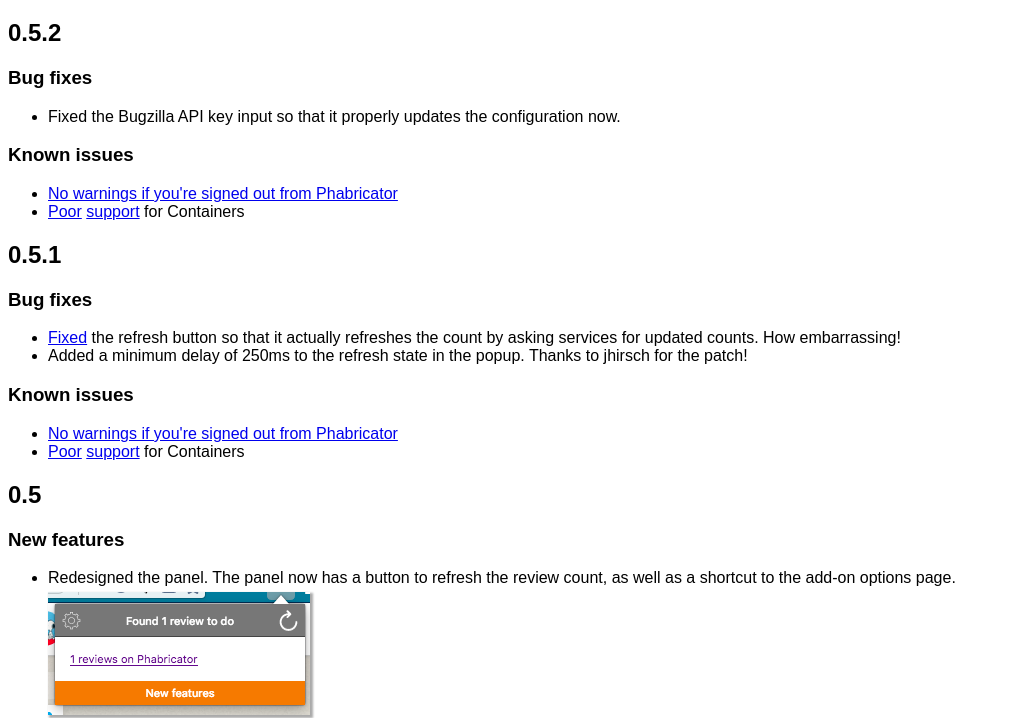
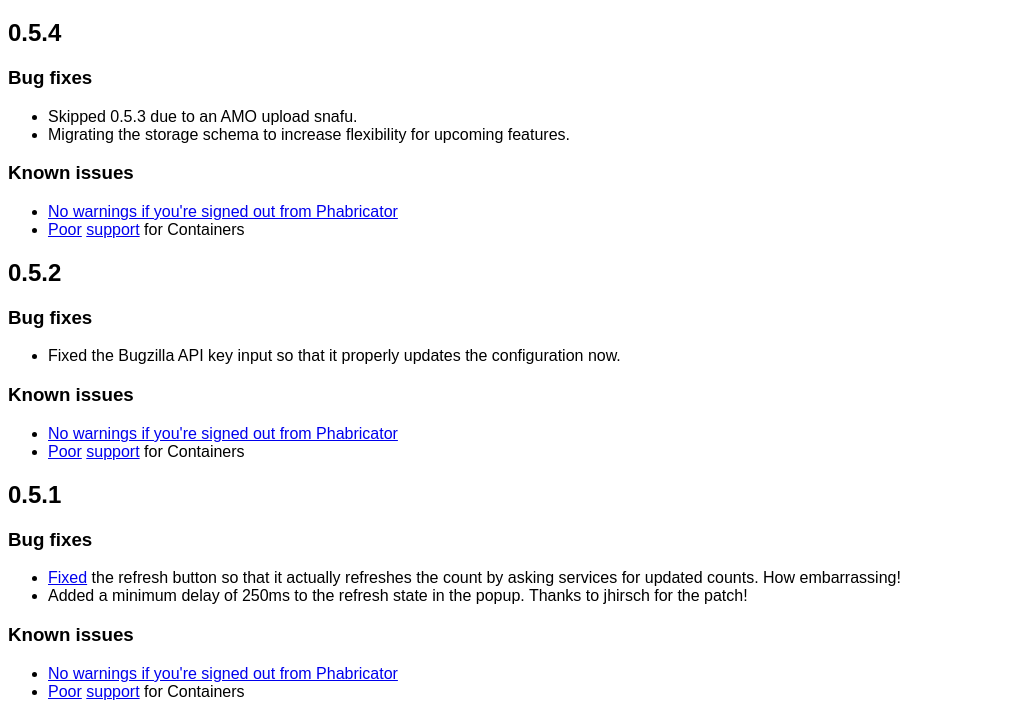
Before and after one commit to mikeconley/myqonly, a browser extension: page addon/content/release-notes/release-notes.html in a window 1280 px wide. Shown: the part 61-779 px from the top of the page, without its empty margins (0-1009 px from the left). Drawn offline with Linux system fonts and the light colour scheme.

Commit message:
Release 0.5.4

```diff
--- a/addon/content/release-notes/release-notes.html
+++ b/addon/content/release-notes/release-notes.html
@@ -8,6 +8,20 @@
 </head>
 <body>
   <h1>MyQOnly Release Notes</h1>
+
+  <section data-version="0.5.4">
+    <h2>0.5.4</h2>
+    <h3>Bug fixes</h3>
+    <ul>
+      <li>Skipped 0.5.3 due to an AMO upload snafu.</li>
+      <li>Migrating the storage schema to increase flexibility for upcoming features.</li>
+    </ul>
+    <h3>Known issues</h3>
+    <ul>
+      <li><a href="https://github.com/mikeconley/myqonly/issues/19">No warnings if you're signed out from Phabricator</a></li>
+      <li><a href="https://github.com/mikeconley/myqonly/issues/8">Poor</a> <a href="https://github.com/mikeconley/myqonly/issues/18">support</a> for Containers</li>
+    </ul>
+  </section>
 
   <section data-version="0.5.2">
     <h2>0.5.2</h2>
--- a/package.json
+++ b/package.json
@@ -1,6 +1,6 @@
 {
   "name": "myqonly",
-  "version": "0.5.2",
+  "version": "0.5.4",
   "description": "A tool for Mozillians who want to know how many reviews are in their queue in their browser.",
   "main": "index.js",
   "scripts": {
```
Also changed, not shown: addon/manifest.json.
